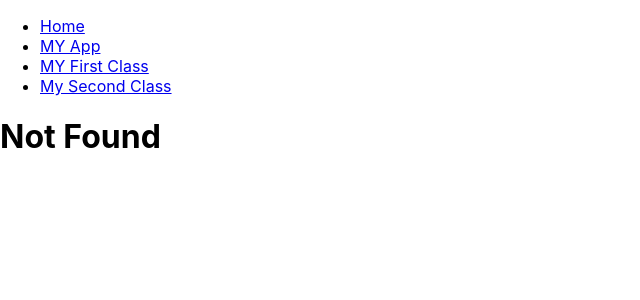
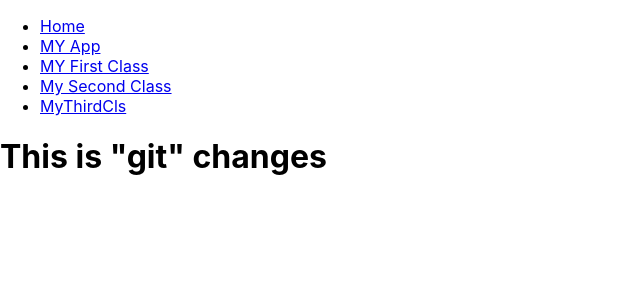
Before and after one commit to Yashwanth-Ramanjineya/My_Dec_Project, a React (Create React App) app: page /MyThirdCls in a window 1280 px wide. Before the commit this address had no page. Shown: the top 300 px of the page, without its empty margins (0-640 px from the left). Built offline with nearby package versions, Linux system fonts and the light colour scheme.

Commit message:
thirdcls added

```diff
--- /dev/null
+++ b/src/MyThirdCls.js
@@ -0,0 +1,6 @@
+import React from "react";
+
+function MyThirdCls() {
+  return <h1>This is "git" changes</h1>;
+}
+export default MyThirdCls;
--- a/src/index.js
+++ b/src/index.js
@@ -1,48 +1,57 @@
-import React from 'react';
-import ReactDOM from 'react-dom';
-import './index.css';
-import App from './App';
-import reportWebVitals from './reportWebVitals';
-import { Route, BrowserRouter as Router, Link, Switch} from 'react-router-dom';
-import MyApp from './MyApp';
-import MyFirstClassComponent from './MyFirstClassComponent';
-import MyFirstComponent from './MyFirstCompoent';
-import NotFound from './NotFound';
-import { createStore } from 'redux';
-import myReducer from './myReducer';
-import { Provider } from 'react-redux';
+import React from "react";
+import ReactDOM from "react-dom";
+import "./index.css";
+import App from "./App";
+import reportWebVitals from "./reportWebVitals";
+import { Route, BrowserRouter as Router, Link, Switch } from "react-router-dom";
+import MyApp from "./MyApp";
+import MyFirstClassComponent from "./MyFirstClassComponent";
+import MyFirstComponent from "./MyFirstCompoent";
+import NotFound from "./NotFound";
+import { createStore } from "redux";
+import myReducer from "./myReducer";
+import { Provider } from "react-redux";
+import MyThirdCls from "./MyThirdCls";
 
 const myStore = createStore(myReducer);
-
 
 const routing = (
   <Router>
     <div>
       <ul>
-        <li><Link to="/">Home</Link></li>
-        <li><Link to="/myapp">MY App</Link></li>
-        <li><Link to="/myfirstclass">MY First Class</Link></li>
-        <li><Link to="/mySecondclass">My Second Class</Link></li>
+        <li>
+          <Link to="/">Home</Link>
+        </li>
+        <li>
+          <Link to="/myapp">MY App</Link>
+        </li>
+        <li>
+          <Link to="/myfirstclass">MY First Class</Link>
+        </li>
+        <li>
+          <Link to="/mySecondclass">My Second Class</Link>
+        </li>
+        <li>
+          <Link to="/MyThirdCls">MyThirdCls</Link>
+        </li>
       </ul>
       <Switch>
-      <Route exact path="/" component={App} />
-      <Route exact path="/myapp" component={MyApp} />
-      <Route exact path="/myfirstclass" component={MyFirstClassComponent}/>
-      <Route exact path="/mySecondclass" component={MyFirstComponent} />
-      <Route component={NotFound} />
+        <Route exact path="/" component={App} />
+        <Route exact path="/myapp" component={MyApp} />
+        <Route exact path="/myfirstclass" component={MyFirstClassComponent} />
+        <Route exact path="/mySecondclass" component={MyFirstComponent} />
+        <Route exact path="/MyThirdCls" component={MyThirdCls} />
+        <Route component={NotFound} />
       </Switch>
     </div>
   </Router>
-)
+);
 
 ReactDOM.render(
   <Provider store={myStore}>
-    <React.StrictMode>
-    {routing}
-  </React.StrictMode>
-  </Provider>
-  ,
-  document.getElementById('root')
+    <React.StrictMode>{routing}</React.StrictMode>
+  </Provider>,
+  document.getElementById("root")
 );
 
 // If you want to start measuring performance in your app, pass a function
```
